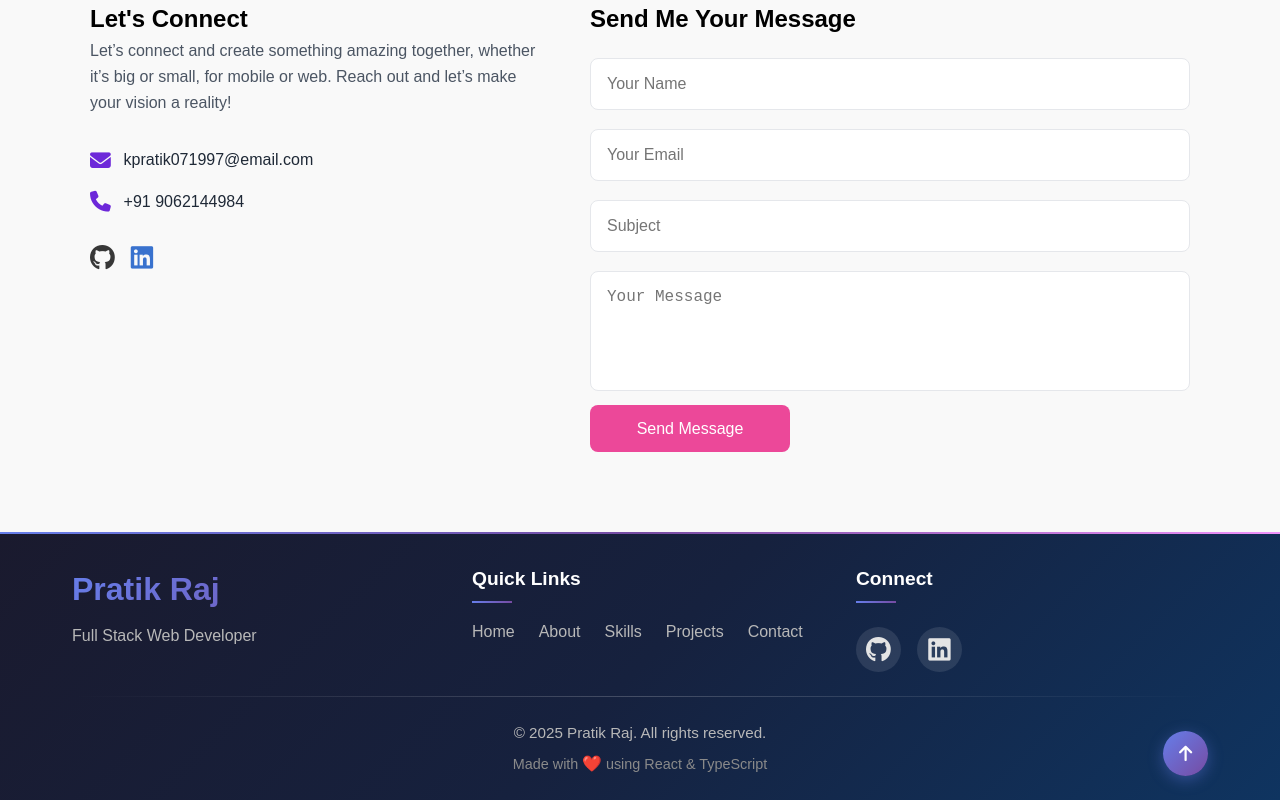
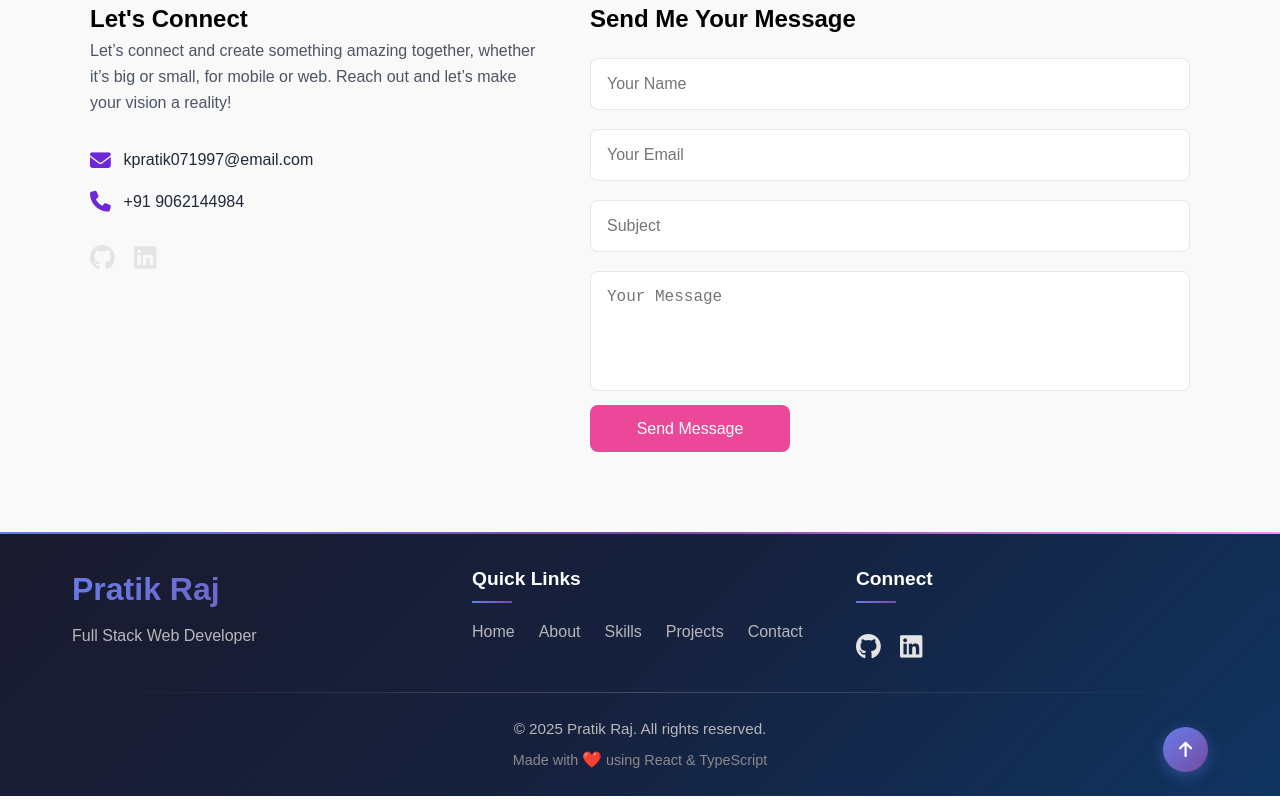
Before and after one commit to kPratik07/portfolio, a React (Create React App) app: page / in a window 1280 px wide. Shown: the part 3884-4684 px from the top of the page. Built offline with nearby package versions, Linux system fonts and the light colour scheme.

Commit message:
Updated footer social links styling and LinkedIn URL to match contact section

```diff
--- a/src/components/Footer/Footer.css
+++ b/src/components/Footer/Footer.css
@@ -110,30 +110,32 @@
 /* Social Links */
 .social-links {
   display: flex;
-  gap: 1rem;
+  gap: 1.2rem;
   flex-wrap: wrap;
 }
 
-.social-link {
-  width: 45px;
-  height: 45px;
-  border-radius: 50%;
-  background: rgba(255, 255, 255, 0.1);
-  display: flex;
-  align-items: center;
-  justify-content: center;
-  color: #e4e4e4;
-  font-size: 1.2rem;
+.social-links a {
+  font-size: 1.6rem;
   text-decoration: none;
-  transition: all 0.3s ease;
-  border: 2px solid transparent;
+  transition: transform 0.3s ease, color 0.3s ease;
 }
 
-.social-link:hover {
-  background: linear-gradient(135deg, #667eea 0%, #764ba2 100%);
+/* GitHub Custom Color */
+.social-links a.github {
+  color: #e4e4e4;
+}
+.social-links a.github:hover {
+  color: #ffffff;
   transform: translateY(-3px);
-  box-shadow: 0 5px 15px rgba(102, 126, 234, 0.4);
-  border-color: rgba(255, 255, 255, 0.2);
+}
+
+/* LinkedIn Custom Color */
+.social-links a.linkedin {
+  color: #e4e4e4;
+}
+.social-links a.linkedin:hover {
+  color: #0a66c2;
+  transform: translateY(-3px);
 }
 
 /* Divider */
--- a/src/components/Footer/Footer.tsx
+++ b/src/components/Footer/Footer.tsx
@@ -12,7 +12,7 @@ const Footer: React.FC = () => {
     },
     {
       name: "LinkedIn",
-      url: "https://linkedin.com/in/pratik-raj",
+      url: "https://www.linkedin.com/in/pratik-raj-543527214/",
       icon: "fab fa-linkedin",
     },
   ];
@@ -52,7 +52,7 @@ const Footer: React.FC = () => {
                     target="_blank"
                     rel="noopener noreferrer"
                     aria-label={link.name}
-                    className="social-link"
+                    className={link.name.toLowerCase()}
                   >
                     <i className={link.icon}></i>
                   </a>
```
